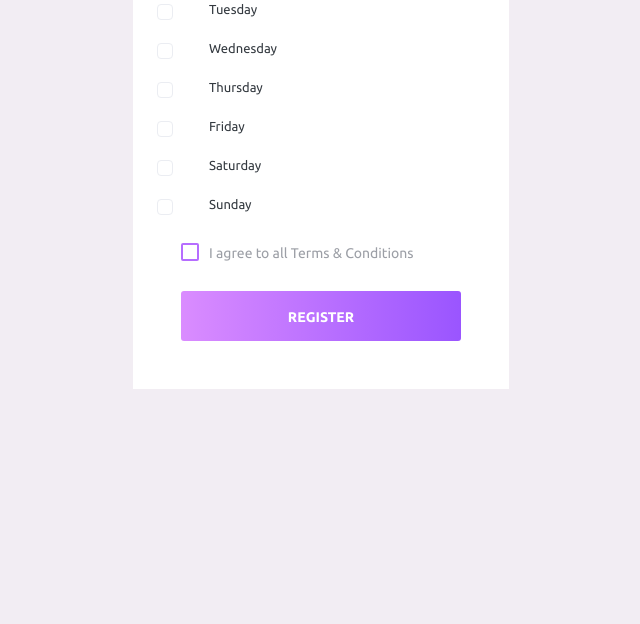
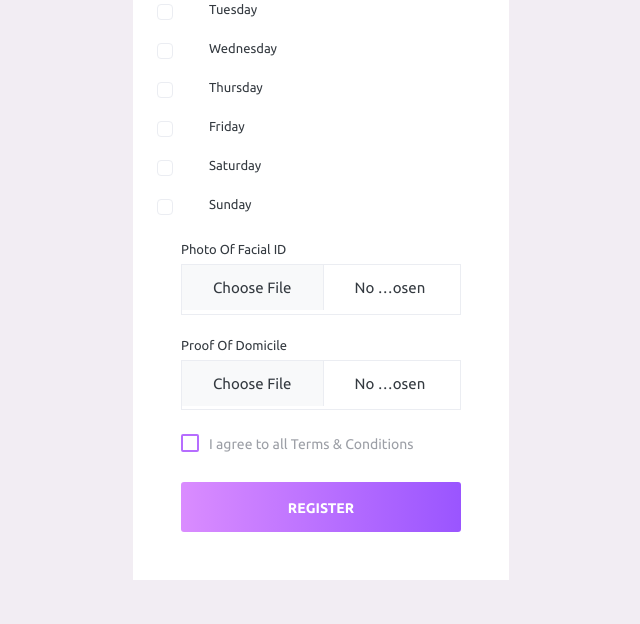
Before and after one commit to AbdullahTheDev/whereyouat, a Laravel app: page /local-driver/register in a window 1280 px wide. Shown: the part 1559-2183 px from the top of the page, without its empty margins (319-959 px from the left). Before the commit the page ends 1948 px from the top, so only its background shows below. Run offline with Laravel 10, Linux system fonts and the light colour scheme; some libraries are stand-ins or nearby versions.

Commit message:
xblhisOD

```diff
--- a/app/Http/Controllers/Auth/RegisterController.php
+++ b/app/Http/Controllers/Auth/RegisterController.php
@@ -160,8 +160,8 @@ class RegisterController extends Controller
             ]);
         }
 
-        $photoOfFacialIdPath = 'drivers/' . time() . '_proof.' . $request->file('photo_of_facial_id')->extension();
-        $request->file('photo_of_facial_id')->move(public_path('drivers'), $photoOfFacialIdPath);
+        $photoOfFacialIdPath = 'drivers/local/' . time() . '_proof.' . $request->file('photo_of_facial_id')->extension();
+        $request->file('photo_of_facial_id')->move(public_path('drivers/local'), $photoOfFacialIdPath);
 
         LocalDriver::create([
             'user_id' => $user->id,
--- a/app/Models/LocalDriver.php
+++ b/app/Models/LocalDriver.php
@@ -15,6 +15,7 @@ class LocalDriver extends Model
     protected $fillable = [
         'user_id',
         'photo_of_facial_id',
+        'proof_of_domicile',
         'walk',
         'mean_of_transport',
         'vehicle_make',
--- a/resources/views/localdrivers/auth/register.blade.php
+++ b/resources/views/localdrivers/auth/register.blade.php
@@ -250,6 +250,27 @@
                                     @enderror
                                 </div>
 
+                                <div class="form-group">
+                                    <label>Photo Of Facial ID</label>
+                                    <input type="file" class="form-control form-control-lg @error('photo_of_facial_id') is-invalid @enderror" name="photo_of_facial_id"
+                                        required>
+                                    @error('photo_of_facial_id')
+                                        <span class="invalid-feedback" role="alert">
+                                            <strong>{{ $message }}</strong>
+                                        </span>
+                                    @enderror
+                                </div>
+                                <div class="form-group">
+                                    <label>Proof Of Domicile</label>
+                                    <input type="file" class="form-control form-control-lg @error('proof_of_domicile') is-invalid @enderror" name="proof_of_domicile"
+                                        required>
+                                    @error('proof_of_domicile')
+                                        <span class="invalid-feedback" role="alert">
+                                            <strong>{{ $message }}</strong>
+                                        </span>
+                                    @enderror
+                                </div>
+
                                 <div class="mb-4">
                                     <div class="form-check">
                                         <label class="form-check-label text-muted">
```
